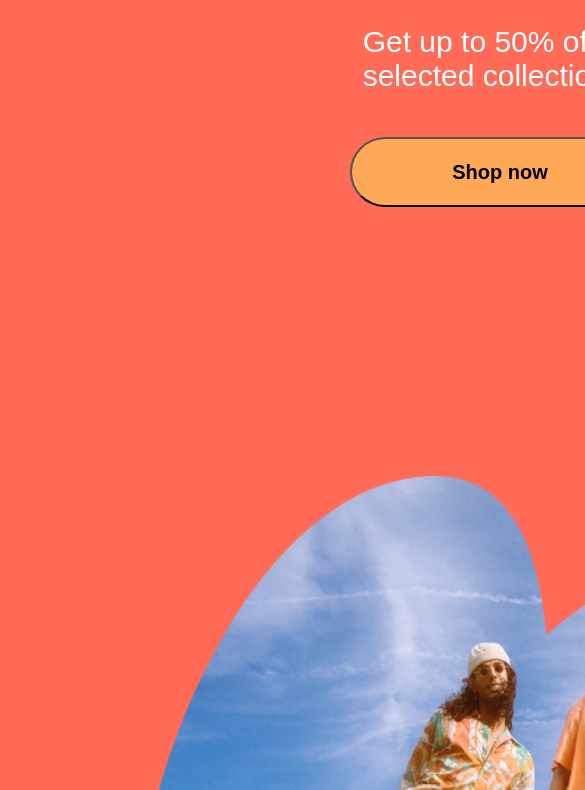
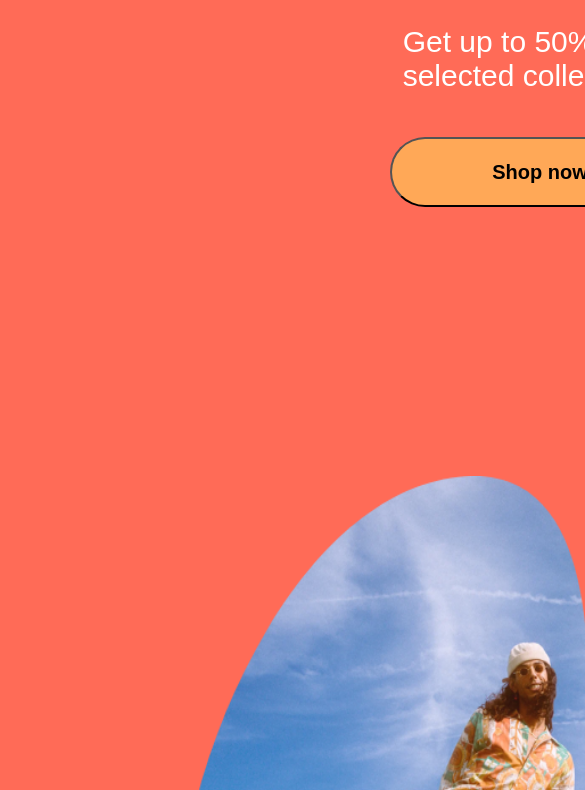
Before and after one commit to theja8458/homepage.github.io, a plain HTML site: page index.html in a window 390 px wide. Shown: the part 637-1427 px from the top of the page, 585 px wide, since content can reach past the window. Drawn offline with Linux system fonts and the light colour scheme.

Commit message:
Update style.css

```diff
--- a/style.css
+++ b/style.css
@@ -91,7 +91,7 @@ home{
     }
      .container1{
         height: 1980px;
-        width: 1000px;
+        width: 1080px;
         flex-direction: column;
         gap: 80px;
         justify-content: space-evenly;
```
